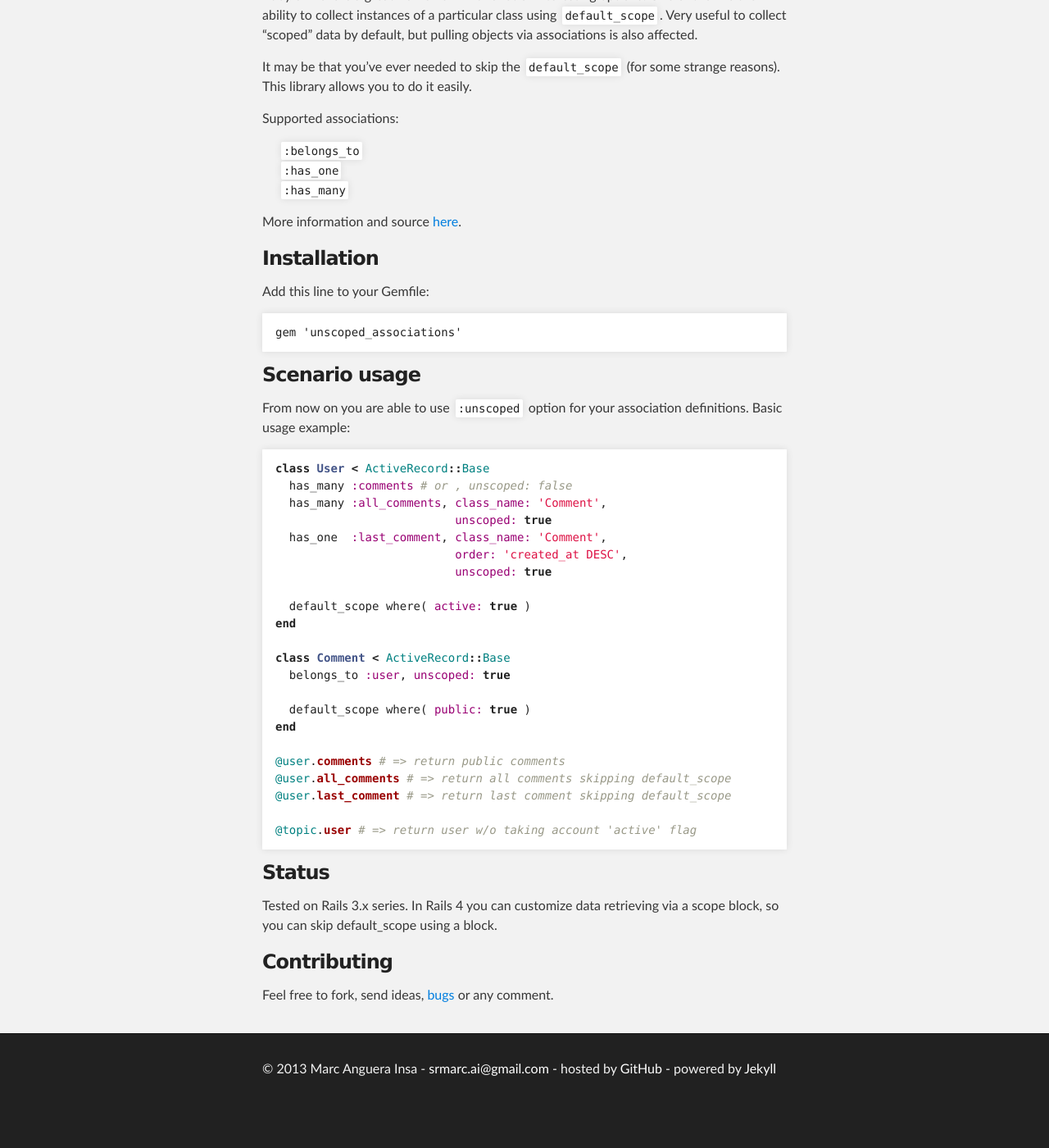
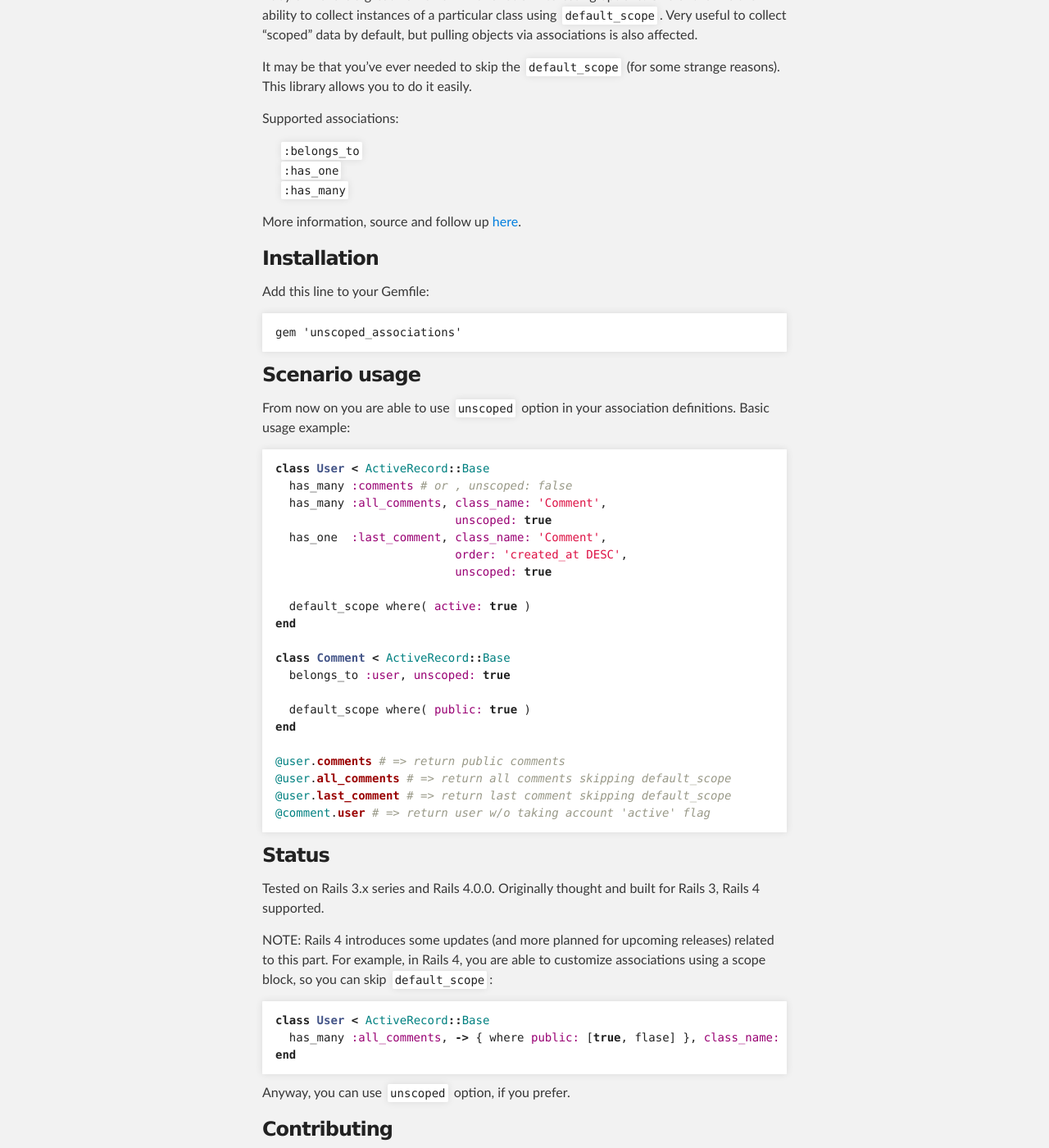
Before and after one commit to markets/markets.github.io, a Jekyll site: the page built from _posts/2013-06-04-introducing-unscoped-associations.markdown, in a window 1280 px wide and 1400 px high, scrolled down 334 px. Shown: the whole window at 82% size. Built offline with Jekyll 4.4.1, drawn with Linux system fonts in a browser that asks for light colours; before the commit the page ends 1684 px from its top, so only the background shows below that.

Commit message:
content update

````diff
--- a/_posts/2013-06-04-introducing-unscoped-associations.markdown
+++ b/_posts/2013-06-04-introducing-unscoped-associations.markdown
@@ -13,7 +13,7 @@ Supported associations:
 * `:has_one`
 * `:has_many`
 
-More information and source [here](https://github.com/markets/unscoped_associations).
+More information, source and follow up [here](https://github.com/markets/unscoped_associations).
 
 ### Installation
 Add this line to your Gemfile:
@@ -23,7 +23,7 @@ gem 'unscoped_associations'
 ```
 
 ### Scenario usage
-From now on you are able to use `:unscoped` option for your association definitions. Basic usage example:
+From now on you are able to use `unscoped` option in your association definitions. Basic usage example:
 
 {% highlight ruby %}
 class User < ActiveRecord::Base
@@ -46,12 +46,21 @@ end
 @user.comments # => return public comments
 @user.all_comments # => return all comments skipping default_scope
 @user.last_comment # => return last comment skipping default_scope
-
-@topic.user # => return user w/o taking account 'active' flag
+@comment.user # => return user w/o taking account 'active' flag
 {% endhighlight %}
 
 ### Status
-Tested on Rails 3.x series. In Rails 4 you can customize data retrieving via a scope block, so you can skip default_scope using a block.
+Tested on Rails 3.x series and Rails 4.0.0. Originally thought and built for Rails 3, Rails 4 supported.
+
+NOTE: Rails 4 introduces some updates (and more planned for upcoming releases) related to this part. For example, in Rails 4, you are able to customize associations using a scope block, so you can skip `default_scope`:
+
+{% highlight ruby %}
+class User < ActiveRecord::Base
+  has_many :all_comments, -> { where public: [true, flase] }, class_name: 'Comment'
+end
+{% endhighlight %}
+
+Anyway, you can use `unscoped` option, if you prefer.
 
 ### Contributing
 Feel free to fork, send ideas, [bugs](https://github.com/markets/unscoped_associations/issues) or any comment.
--- a/_posts/2013-07-17-jekyll-timeago.markdown
+++ b/_posts/2013-07-17-jekyll-timeago.markdown
@@ -8,7 +8,7 @@ Custom and simple implementation of `timeago` date filter. Futures are also supp
 
 In fact, `jekyll-timeago` is an extension of <a href="https://github.com/Shopify/liquid" target="_blank">Liquid</a> filters, so you can use it in all your Liquid templates. Liquid is markup language extracted from the e-commerce platform <a href="http://www.shopify.com/" target="_blank">Shopify</a>.
 
-Source code and bug tracking <a href="https://github.com/markets/jekyll-timeago" target="_blank">here</a>.
+Source code, bug tracking and updates <a href="https://github.com/markets/jekyll-timeago" target="_blank">here</a>.
 
 ### Installation
 Add this gem to your `Gemfile` and run `bundle`:
````
Also changed, not shown: other parts of _posts/2013-07-17-jekyll-timeago.markdown (+2 -2 lines).
